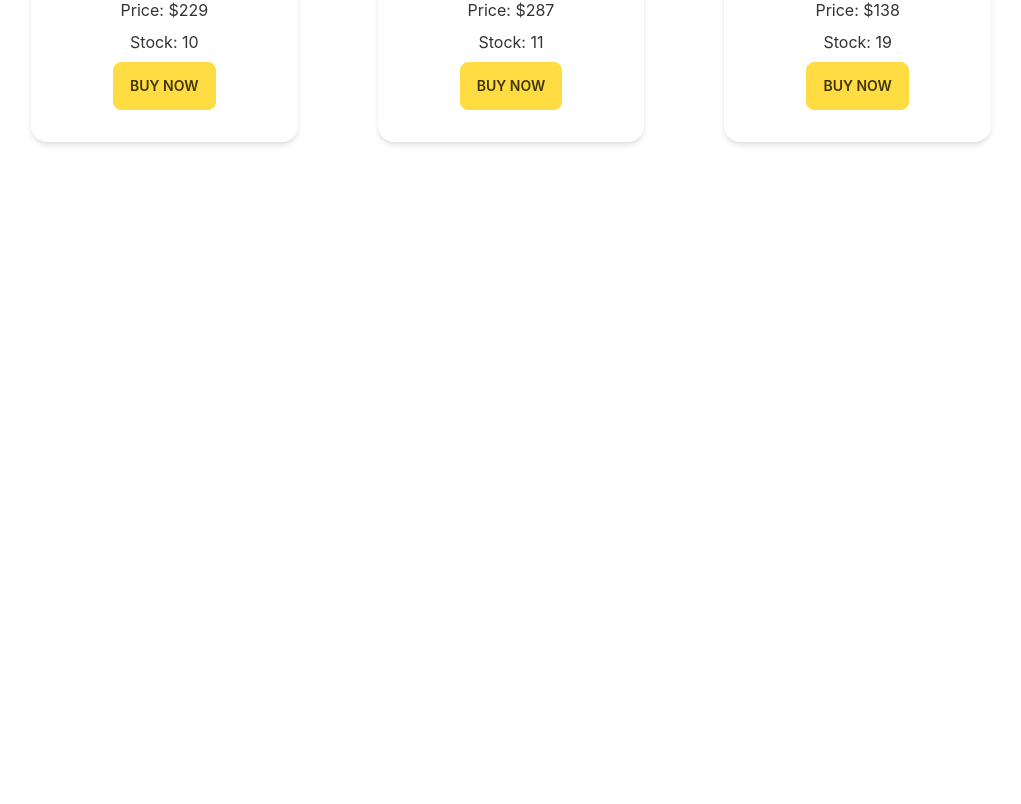
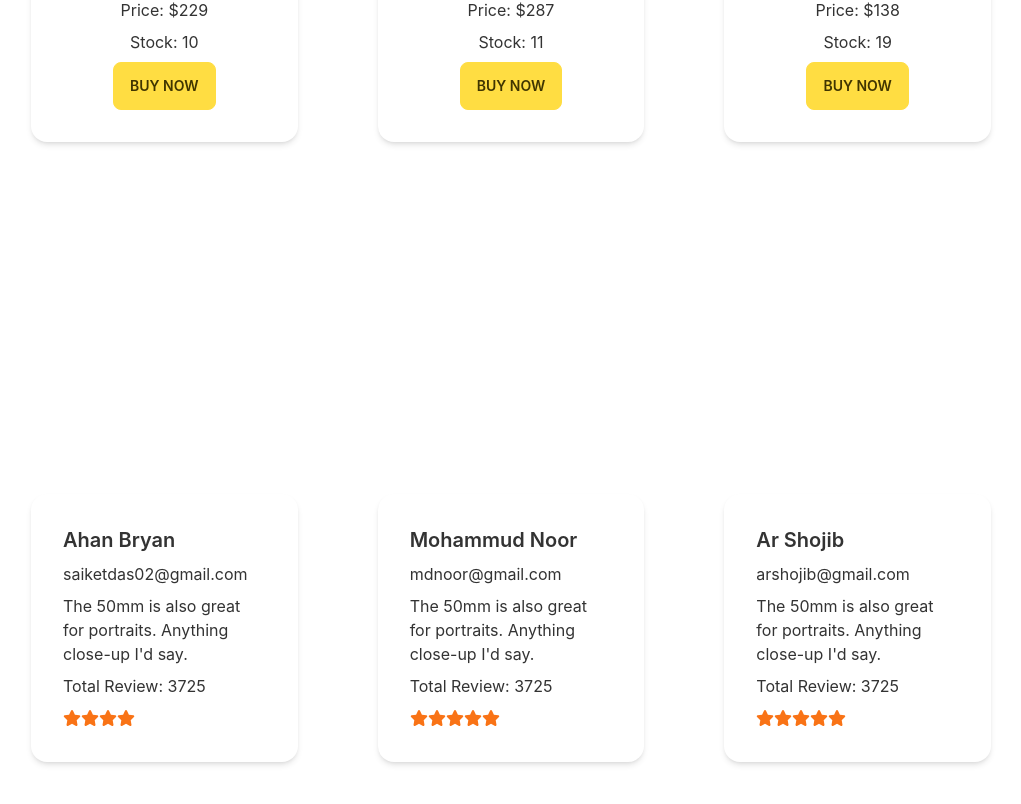
Before and after one commit to Saiket-Das/blackmagic-manufacturer-client-side, a React (Create React App) app: page / in a window 1280 px wide. Shown: the part 1081-1885 px from the top of the page, without its empty margins (129-1150 px from the left). Before the commit the page ends 1383 px from the top, so only its background shows below. Built offline with nearby package versions, Linux system fonts and the light colour scheme.

Commit message:
Home - Review done

```diff
--- a/package.json
+++ b/package.json
@@ -3,6 +3,9 @@
   "version": "0.1.0",
   "private": true,
   "dependencies": {
+    "@fortawesome/fontawesome-svg-core": "^6.1.1",
+    "@fortawesome/free-solid-svg-icons": "^6.1.1",
+    "@fortawesome/react-fontawesome": "^0.1.18",
     "@testing-library/jest-dom": "^5.16.4",
     "@testing-library/react": "^13.2.0",
     "@testing-library/user-event": "^13.5.0",
--- /dev/null
+++ b/public/reviews.json
@@ -0,0 +1,26 @@
+[
+    {
+        "id": 1,
+        "name": "Ahan Bryan",
+        "email": "saiketdas02@gmail.com",
+        "start": 4,
+        "ratingsCount": 3725,
+        "comment": "The 50mm is also great for portraits. Anything close-up I'd say."
+    },
+    {
+        "id": 2,
+        "name": "Mohammud Noor",
+        "email": "mdnoor@gmail.com",
+        "start": 5,
+        "ratingsCount": 3725,
+        "comment": "The 50mm is also great for portraits. Anything close-up I'd say."
+    },
+    {
+        "id": 3,
+        "name": "Ar Shojib",
+        "email": "arshojib@gmail.com",
+        "start": 5,
+        "ratingsCount": 3725,
+        "comment": "The 50mm is also great for portraits. Anything close-up I'd say."
+    }
+]
--- a/src/Components/Pages/Home/Main/Home.js
+++ b/src/Components/Pages/Home/Main/Home.js
@@ -1,6 +1,7 @@
 import React from 'react';
 import Banner from '../Banner/Banner';
 import Products from '../Products/Products';
+import Reviews from '../Reviews/Reviews';
 
 
 
@@ -9,6 +10,7 @@ const Home = () => {
         <div>
             <Banner></Banner>
             <Products></Products>
+            <Reviews></Reviews>
         </div>
     );
 };
--- /dev/null
+++ b/src/Components/Pages/Home/Reviews/Review.js
@@ -0,0 +1,93 @@
+import React from 'react';
+import { FontAwesomeIcon } from '@fortawesome/react-fontawesome';
+import { library } from '@fortawesome/fontawesome-svg-core'
+import { faStar as fasFaStar } from '@fortawesome/free-solid-svg-icons'
+import { faStarHalf as faStarHalfAlt } from "@fortawesome/free-solid-svg-icons";
+library.add(fasFaStar, faStarHalfAlt)
+
+
+
+
+const Review = (props) => {
+    const { name, email, start, ratingsCount, comment } = props.review
+    const rating = parseFloat(start)
+
+    let starReview;
+
+    if (rating === 1) {
+        starReview = <span>
+            <FontAwesomeIcon icon={fasFaStar} />
+        </span>
+    }
+
+    else if (rating === 2) {
+        starReview = <span>
+            <FontAwesomeIcon icon={fasFaStar} />
+            <FontAwesomeIcon icon={fasFaStar} />
+        </span>
+    }
+    else if (rating === 2.5) {
+        starReview = <span>
+            <FontAwesomeIcon icon={fasFaStar} />
+            <FontAwesomeIcon icon={fasFaStar} />
+            <FontAwesomeIcon icon={faStarHalfAlt} />
+        </span>
+    }
+
+    else if (rating === 3) {
+        starReview = <span>
+            <FontAwesomeIcon icon={fasFaStar} />
+            <FontAwesomeIcon icon={fasFaStar} />
+            <FontAwesomeIcon icon={fasFaStar} />
+        </span>
+    }
+    else if (rating === 3.5) {
+        starReview = <span>
+            <FontAwesomeIcon icon={fasFaStar} />
+            <FontAwesomeIcon icon={fasFaStar} />
+            <FontAwesomeIcon icon={fasFaStar} />
+            <FontAwesomeIcon icon={faStarHalfAlt} />
+        </span>
+    }
+    else if (rating === 4) {
+        starReview = <span>
+            <FontAwesomeIcon icon={fasFaStar} />
+            <FontAwesomeIcon icon={fasFaStar} />
+            <FontAwesomeIcon icon={fasFaStar} />
+            <FontAwesomeIcon icon={fasFaStar} />
+        </span>
+    }
+    else if (rating === 4.5) {
+        starReview = <span>
+            <FontAwesomeIcon icon={fasFaStar} />
+            <FontAwesomeIcon icon={fasFaStar} />
+            <FontAwesomeIcon icon={fasFaStar} />
+            <FontAwesomeIcon icon={fasFaStar} />
+            <FontAwesomeIcon icon={faStarHalfAlt} />
+        </span>
+    }
+    else if (rating === 5) {
+        starReview = <span>
+            <FontAwesomeIcon icon={fasFaStar} />
+            <FontAwesomeIcon icon={fasFaStar} />
+            <FontAwesomeIcon icon={fasFaStar} />
+            <FontAwesomeIcon icon={fasFaStar} />
+            <FontAwesomeIcon icon={fasFaStar} />
+        </span>
+    }
+    return (
+        <div className="card lg:max-w-lg bg-base-100 shadow-md">
+            <div className="card-body ">
+                <h2 className="card-title block">{name}
+                </h2>
+                <span>{email}</span>
+                <p> <span>{comment}</span></p>
+                <p>Total Review: {ratingsCount}</p>
+                <p className='text-orange-500'>{starReview}</p>
+
+            </div>
+        </div>
+    );
+};
+
+export default Review;
--- /dev/null
+++ b/src/Components/Pages/Home/Reviews/Reviews.js
@@ -0,0 +1,29 @@
+import React, { useEffect, useState } from 'react';
+import Review from './Review';
+
+
+
+const Reviews = () => {
+    const [reviews, setReviews] = useState([]);
+    useEffect(() => {
+        fetch('reviews.json')
+            .then(res => res.json())
+            .then(data => setReviews(data))
+    }, [])
+
+
+    return (
+        <div>
+            <div className='grid grid-cols-1 md:grid-cols-2 lg:grid-cols-3 gap-20 mt-8 lg:p-40 p-8'>
+                {
+                    reviews.slice(-3).map(review => <Review
+                        key={review.id}
+                        review={review}
+                    ></Review>)
+                }
+            </div>
+        </div>
+    );
+};
+
+export default Reviews;
```
Also changed, not shown: 1 other file (tests, documents, lock files or other folders).
